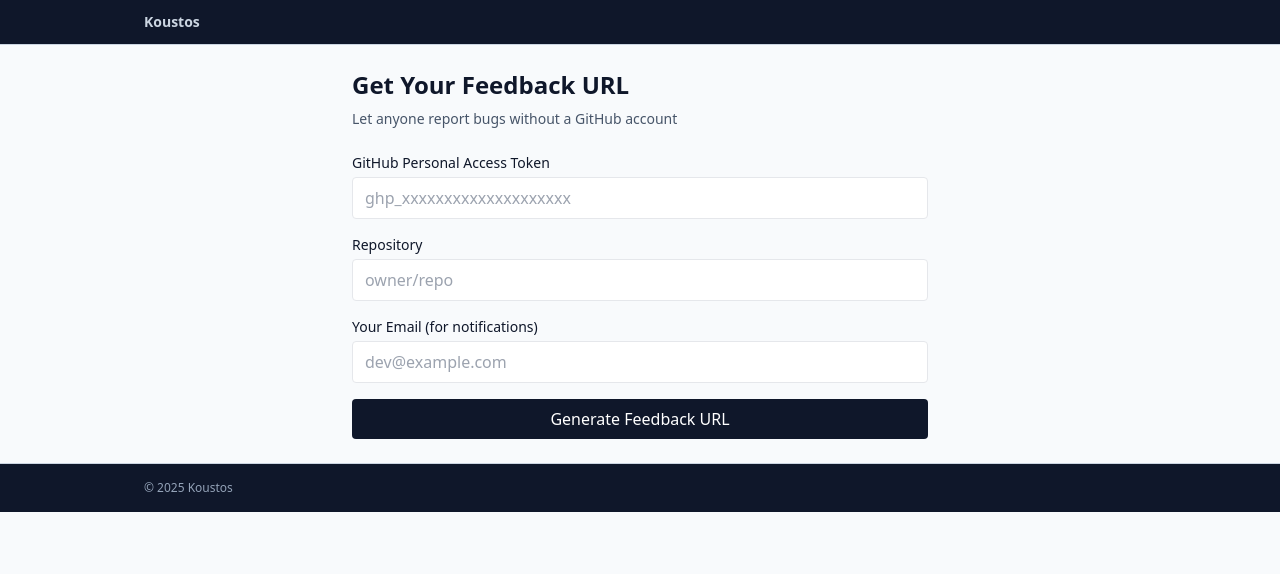
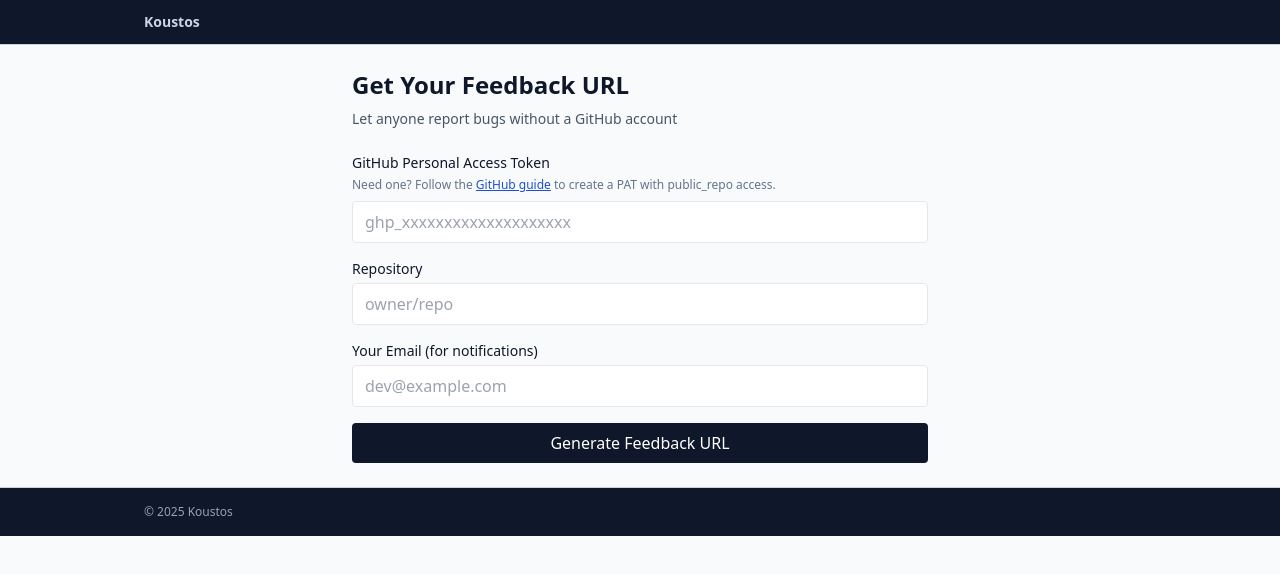
Before and after one commit to spenceriam/Koustos, a Next.js app: page /setup in a window 1280 px wide. Shown: the top 574 px of the page. Built offline with nearby package versions, Linux system fonts and the light colour scheme.

Commit message:
[koustos] Add PAT instructions link

```diff
--- a/app/setup/page.tsx
+++ b/app/setup/page.tsx
@@ -37,6 +37,9 @@ export default function SetupPage() {
       <form onSubmit={onSubmit} className="space-y-4" aria-busy={loading}>
         <div>
           <label className="block text-sm font-medium mb-1">GitHub Personal Access Token</label>
+          <p className="text-xs text-slate-500 mb-2">
+            Need one? Follow the <a className="text-blue-700 underline" href="https://github.com/settings/tokens/new" target="_blank" rel="noreferrer">GitHub guide</a> to create a PAT with public_repo access.
+          </p>
           <input value={pat} onChange={(e) => setPat(e.target.value)} type="password" className="w-full border rounded px-3 py-2" placeholder="ghp_xxxxxxxxxxxxxxxxxxxx" required />
         </div>
         <div>
```
